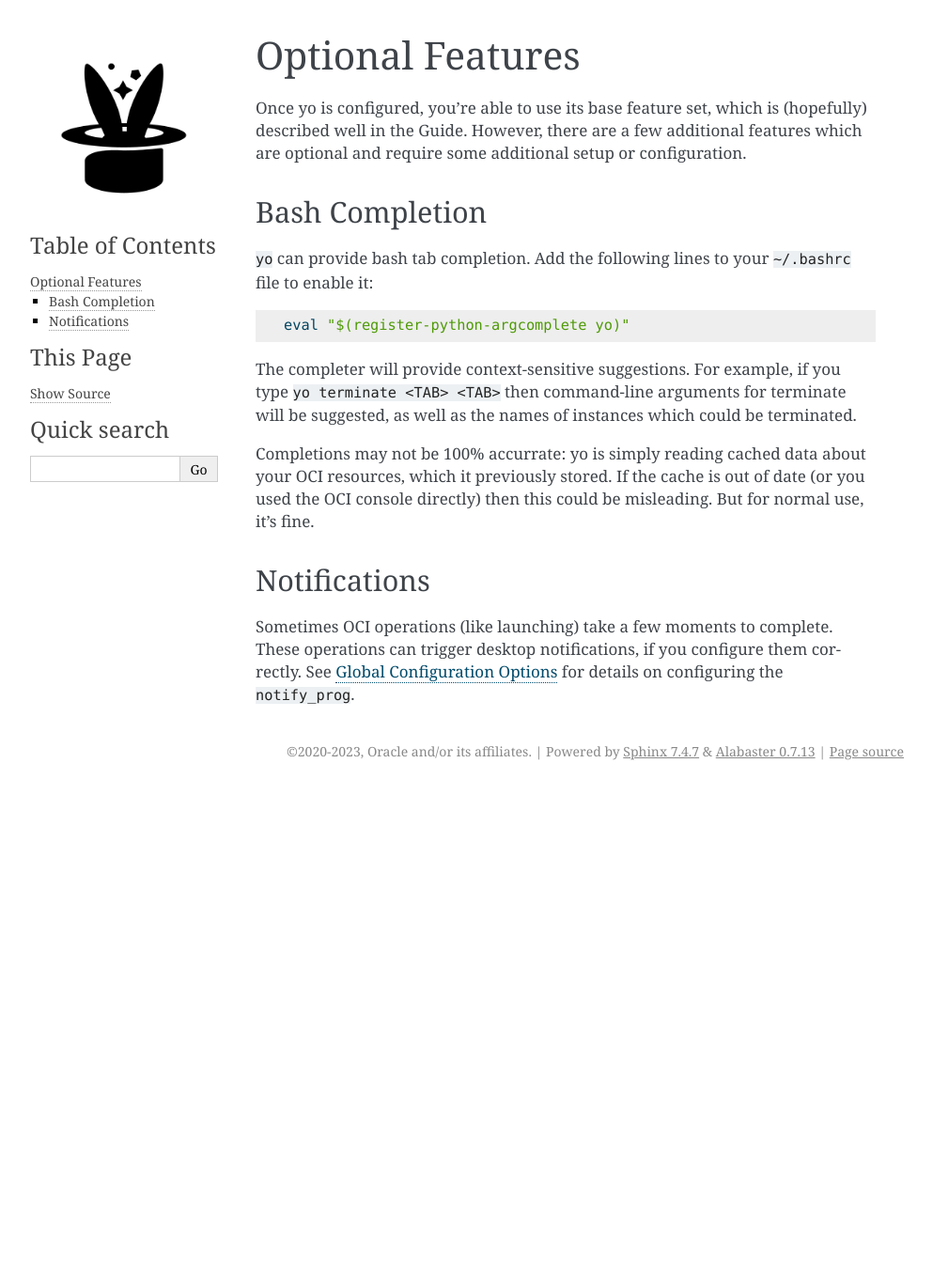
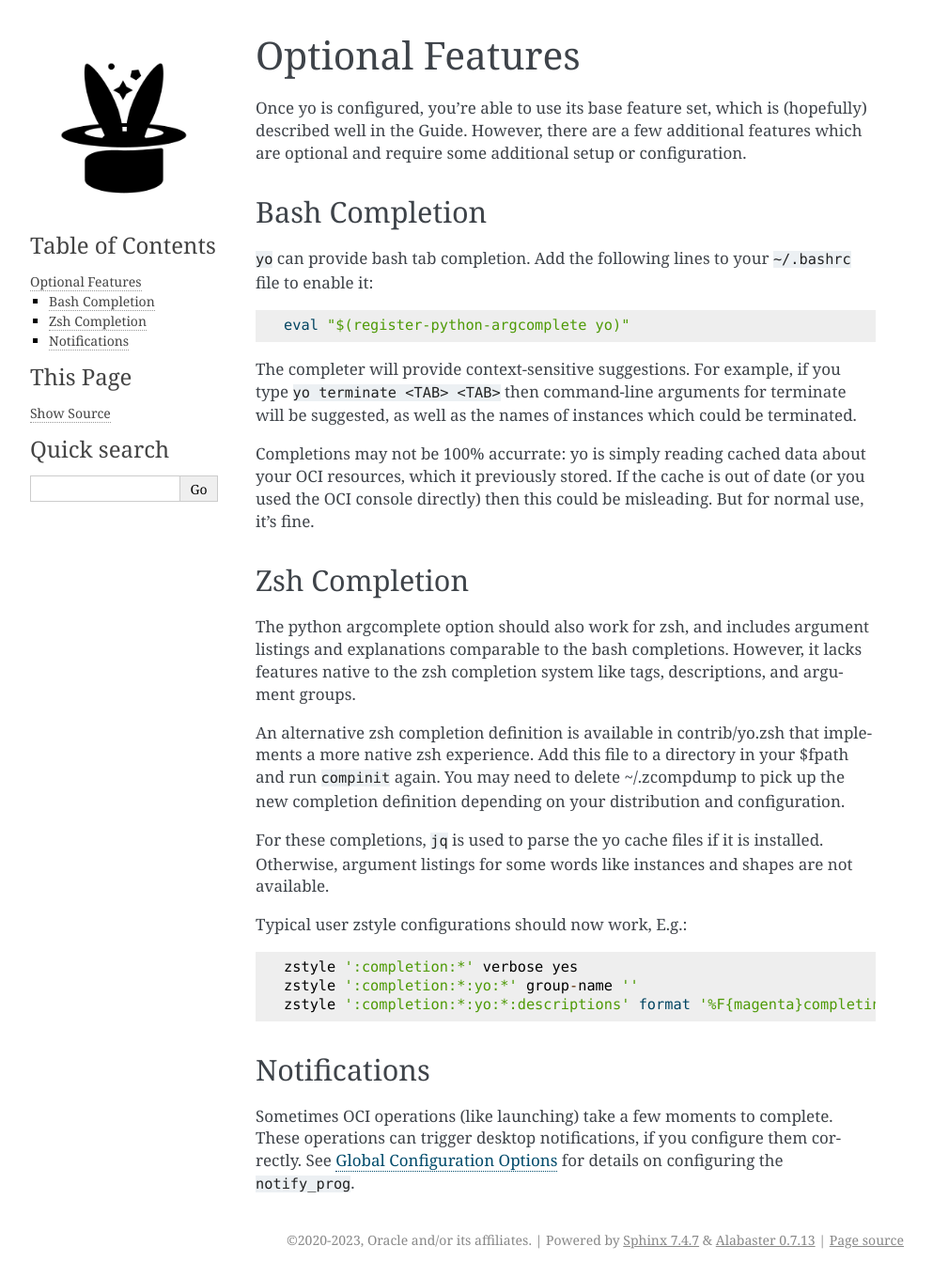
Before and after one commit to oracle/yo, a Sphinx documentation site: the page built from doc/optional_setup.rst, in a window 1280 px wide. Shown: the whole page at 94% size, without its empty margins (148-1141 px from the left). Built offline with Sphinx 7.4.7, drawn with Linux system fonts in a browser that asks for light colours; before the commit the page ends 900 px from its top, so only the background shows below that.

Commit message:
Add contrib/yo.zsh
This adds an alternative zsh completion definition for yo that includes
tags, descriptions, and argument groups, beyond the bash-style argument
listings and explanations offered by the python argcomplete provided
completions.

Because they are not the default, for now the user would need to install
them as any other supplementary completion definition by including this
file in their $fpath with the filename "_yo" and re-running compinit.

jq is used to parse the yo cache files when it is installed. Otherwise,
argument listings for some words (isntances, shapes, etc.) are not
available.

Signed-off-by: Ronan Pigott <ronan.pigott@oracle.com>

```diff
--- a/doc/optional_setup.rst
+++ b/doc/optional_setup.rst
@@ -28,6 +28,32 @@ your OCI resources, which it previously stored. If the cache is out of date (or
 you used the OCI console directly) then this could be misleading. But for normal
 use, it's fine.
 
+Zsh Completion
+--------------
+
+The python argcomplete option should also work for zsh, and includes argument
+listings and explanations comparable to the bash completions. However, it lacks
+features native to the zsh completion system like tags, descriptions, and
+argument groups.
+
+An alternative zsh completion definition is available in contrib/yo.zsh that
+implements a more native zsh experience. Add this file to a directory in your
+$fpath and run ``compinit`` again. You may need to delete ~/.zcompdump to pick
+up the new completion definition depending on your distribution and
+configuration.
+
+For these completions, ``jq`` is used to parse the yo cache files if it is
+installed. Otherwise, argument listings for some words like instances and
+shapes are not available.
+
+Typical user zstyle configurations should now work, E.g.:
+
+.. code::
+
+   zstyle ':completion:*' verbose yes
+   zstyle ':completion:*:yo:*' group-name ''
+   zstyle ':completion:*:yo:*:descriptions' format '%F{magenta}completing%f: %d'
+
 Notifications
 -------------
 
```
Also changed, not shown: 1 other file.
